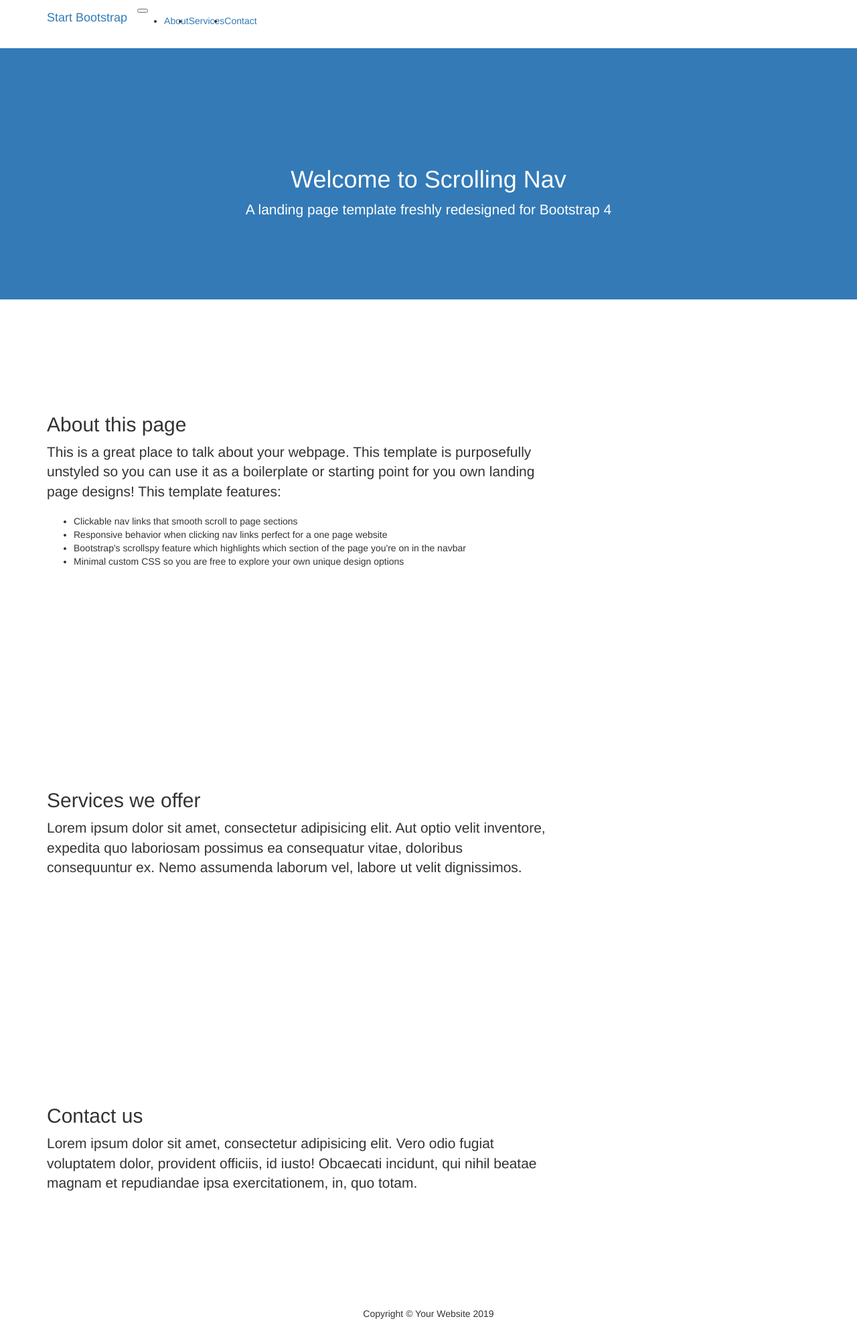
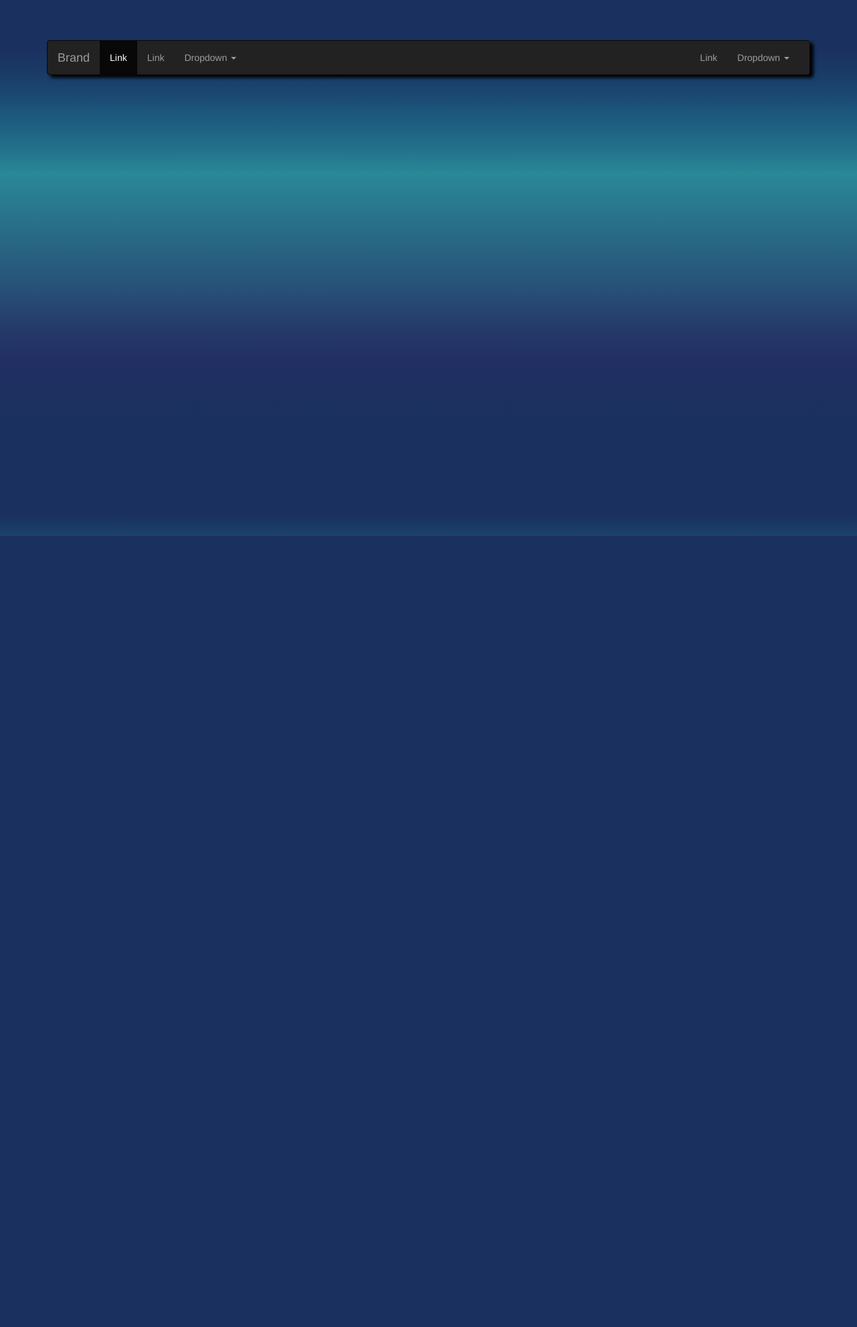
Before and after one commit to pythondongwonrhee/jproj, a Flask app: template templates/main.html in a window 1280 px wide. Shown: the whole page at 67% size. After the commit the page ends 800 px from the top, so only its background shows below. Run offline with Flask 2, Linux system fonts and the light colour scheme; the template is opened without the code that fills it, so the values that code supplies are empty; some libraries are stand-ins or nearby versions.

Commit message:
main with css

```diff
--- /dev/null
+++ b/static/styles/main.css
@@ -0,0 +1,47 @@
+/* bootstrap dropdown hover menu*/
+
+body {
+  font-family: 'PT Sans', sans-serif;
+  font-size: 13px;
+  font-weight: 400;
+  color: #4f5d6e;
+  position: relative;
+  background: rgb(26, 49, 95);
+  background: -webkit-gradient(linear, left top, left bottom, color-stop(0%, rgba(26, 49, 95, 1)), color-stop(10%, rgba(26, 49, 95, 1)), color-stop(24%, rgba(29, 108, 141, 1)), color-stop(37%, rgba(41, 136, 151, 1)), color-stop(77%, rgba(39, 45, 100, 1)), color-stop(90%, rgba(26, 49, 95, 1)), color-stop(100%, rgba(26, 49, 95, 1)));
+  filter: progid: DXImageTransform.Microsoft.gradient( startColorstr='#1a315f', endColorstr='#1a315f', GradientType=0);
+}
+
+.body-wrap {
+  min-height: 700px;
+}
+
+.body-wrap {
+  position: relative;
+  z-index: 0;
+}
+
+.body-wrap:before,
+.body-wrap:after {
+  content: '';
+  position: absolute;
+  top: 0;
+  left: 0;
+  right: 0;
+  z-index: -1;
+  height: 260px;
+  background: -webkit-gradient(linear, left top, left bottom, color-stop(0%, rgba(26, 49, 95, 1)), color-stop(100%, rgba(26, 49, 95, 0)));
+  background: linear-gradient(to bottom, rgba(26, 49, 95, 1) 0%, rgba(26, 49, 95, 0) 100%);
+  filter: progid: DXImageTransform.Microsoft.gradient( startColorstr='#1a315f', endColorstr='#001a315f', GradientType=0);
+}
+
+.body-wrap:after {
+  top: auto;
+  bottom: 0;
+  background: linear-gradient(to bottom, rgba(26, 49, 95, 0) 0%, rgba(26, 49, 95, 1) 100%);
+  filter: progid: DXImageTransform.Microsoft.gradient( startColorstr='#001a315f', endColorstr='#1a315f', GradientType=0);
+}
+
+nav {
+  margin-top: 60px;
+  box-shadow: 5px 4px 5px #000;
+}
--- a/static/styles/scrolling-nav.css
+++ /dev/null
@@ -1,12 +0,0 @@
-/*!
- * Start Bootstrap - Scrolling Nav (https://startbootstrap.com/template-overviews/scrolling-nav)
- * Copyright 2013-2019 Start Bootstrap
- * Licensed under MIT (https://github.com/BlackrockDigital/startbootstrap-scrolling-nav/blob/master/LICENSE)
- */
-header {
-  padding: 156px 0 100px;
-}
-
-section {
-  padding: 150px 0;
-}
--- a/templates/main.html
+++ b/templates/main.html
@@ -11,101 +11,68 @@
   <title>Scrolling Nav - Start Bootstrap Template</title>
 
   <!-- Custom styles for this template -->
-  <link rel="stylesheet" href="{{ url_for('static',filename='styles/scrolling-nav.css') }}">
+  <link rel="stylesheet" href="{{ url_for('static',filename='styles/main.css') }}">
   <link rel="stylesheet" href="https://maxcdn.bootstrapcdn.com/bootstrap/3.4.0/css/bootstrap.min.css">
   <script src="https://ajax.googleapis.com/ajax/libs/jquery/3.3.1/jquery.min.js"></script>
   <script src="https://maxcdn.bootstrapcdn.com/bootstrap/3.4.0/js/bootstrap.min.js"></script>
 
 </head>
 
-<body id="page-top">
+<body>
 
-  <!-- Navigation -->
-  <nav class="navbar navbar-expand-lg navbar-dark bg-dark fixed-top" id="mainNav">
-    <div class="container">
-      <a class="navbar-brand js-scroll-trigger" href="#page-top">Start Bootstrap</a>
-      <button class="navbar-toggler" type="button" data-toggle="collapse" data-target="#navbarResponsive" aria-controls="navbarResponsive" aria-expanded="false" aria-label="Toggle navigation">
-        <span class="navbar-toggler-icon"></span>
-      </button>
-      <div class="collapse navbar-collapse" id="navbarResponsive">
-        <ul class="navbar-nav ml-auto">
-          <li class="nav-item">
-            <a class="nav-link js-scroll-trigger" href="#about">About</a>
-          </li>
-          <li class="nav-item">
-            <a class="nav-link js-scroll-trigger" href="#services">Services</a>
-          </li>
-          <li class="nav-item">
-            <a class="nav-link js-scroll-trigger" href="#contact">Contact</a>
-          </li>
-        </ul>
-      </div>
-    </div>
-  </nav>
+  <div class="body-wrap">
+  <div class="container">
+    <nav class="navbar navbar-inverse" role="navigation">
+      <div class="container-fluid">
+        <div class="navbar-header">
+          <button type="button" class="navbar-toggle" data-toggle="collapse" data-target="#bs-example-navbar-collapse-1">
+            <span class="sr-only">Toggle navigation</span>
+            <span class="icon-bar"></span>
+            <span class="icon-bar"></span>
+            <span class="icon-bar"></span>
+          </button>
+          <a class="navbar-brand" href="#">Brand</a>
+        </div>
 
-  <header class="bg-primary text-white">
-    <div class="container text-center">
-      <h1>Welcome to Scrolling Nav</h1>
-      <p class="lead">A landing page template freshly redesigned for Bootstrap 4</p>
-    </div>
-  </header>
+        <!-- Collect the nav links, forms, and other content for toggling -->
+        <div class="collapse navbar-collapse" id="bs-example-navbar-collapse-1">
+          <ul class="nav navbar-nav">
+            <li class="active"><a href="#">Link</a></li>
+            <li><a href="#">Link</a></li>
+            <li class="dropdown">
+              <a href="#" class="dropdown-toggle" data-toggle="dropdown">Dropdown <b class="caret"></b></a>
+              <ul class="dropdown-menu">
+                <li><a href="#">Action</a></li>
+                <li><a href="#">Another action</a></li>
+                <li><a href="#">Something else here</a></li>
+                <li class="divider"></li>
+                <li><a href="#">Separated link</a></li>
+                <li class="divider"></li>
+                <li><a href="#">One more separated link</a></li>
+              </ul>
+            </li>
+          </ul>
 
-  <section id="about">
-    <div class="container">
-      <div class="row">
-        <div class="col-lg-8 mx-auto">
-          <h2>About this page</h2>
-          <p class="lead">This is a great place to talk about your webpage. This template is purposefully unstyled so you can use it as a boilerplate or starting point for you own landing page designs! This template features:</p>
-          <ul>
-            <li>Clickable nav links that smooth scroll to page sections</li>
-            <li>Responsive behavior when clicking nav links perfect for a one page website</li>
-            <li>Bootstrap's scrollspy feature which highlights which section of the page you're on in the navbar</li>
-            <li>Minimal custom CSS so you are free to explore your own unique design options</li>
+          <ul class="nav navbar-nav navbar-right">
+            <li><a href="#">Link</a></li>
+            <li class="dropdown">
+              <a href="#" class="dropdown-toggle" data-toggle="dropdown">Dropdown <b class="caret"></b></a>
+              <ul class="dropdown-menu">
+                <li><a href="#">Action</a></li>
+                <li><a href="#">Another action</a></li>
+                <li><a href="#">Something else here</a></li>
+                <li class="divider"></li>
+                <li><a href="#">Separated link</a></li>
+              </ul>
+            </li>
           </ul>
         </div>
+        <!-- /.navbar-collapse -->
       </div>
-    </div>
-  </section>
-
-  <section id="services" class="bg-light">
-    <div class="container">
-      <div class="row">
-        <div class="col-lg-8 mx-auto">
-          <h2>Services we offer</h2>
-          <p class="lead">Lorem ipsum dolor sit amet, consectetur adipisicing elit. Aut optio velit inventore, expedita quo laboriosam possimus ea consequatur vitae, doloribus consequuntur ex. Nemo assumenda laborum vel, labore ut velit dignissimos.</p>
-        </div>
-      </div>
-    </div>
-  </section>
-
-  <section id="contact">
-    <div class="container">
-      <div class="row">
-        <div class="col-lg-8 mx-auto">
-          <h2>Contact us</h2>
-          <p class="lead">Lorem ipsum dolor sit amet, consectetur adipisicing elit. Vero odio fugiat voluptatem dolor, provident officiis, id iusto! Obcaecati incidunt, qui nihil beatae magnam et repudiandae ipsa exercitationem, in, quo totam.</p>
-        </div>
-      </div>
-    </div>
-  </section>
-
-  <!-- Footer -->
-  <footer class="py-5 bg-dark">
-    <div class="container">
-      <p class="m-0 text-center text-white">Copyright &copy; Your Website 2019</p>
-    </div>
-    <!-- /.container -->
-  </footer>
-
-  <!--&lt;!&ndash; Bootstrap core JavaScript &ndash;&gt;-->
-  <!--<script src="vendor/jquery/jquery.min.js"></script>-->
-  <!--<script src="vendor/bootstrap/js/bootstrap.bundle.min.js"></script>-->
-
-  <!--&lt;!&ndash; Plugin JavaScript &ndash;&gt;-->
-  <!--<script src="vendor/jquery-easing/jquery.easing.min.js"></script>-->
-
-  <!--&lt;!&ndash; Custom JavaScript for this theme &ndash;&gt;-->
-  <!--<script src="js/scrolling-nav.js"></script>-->
+      <!-- /.container-fluid -->
+    </nav>
+  </div>
+</div>
 
 </body>
 
```
